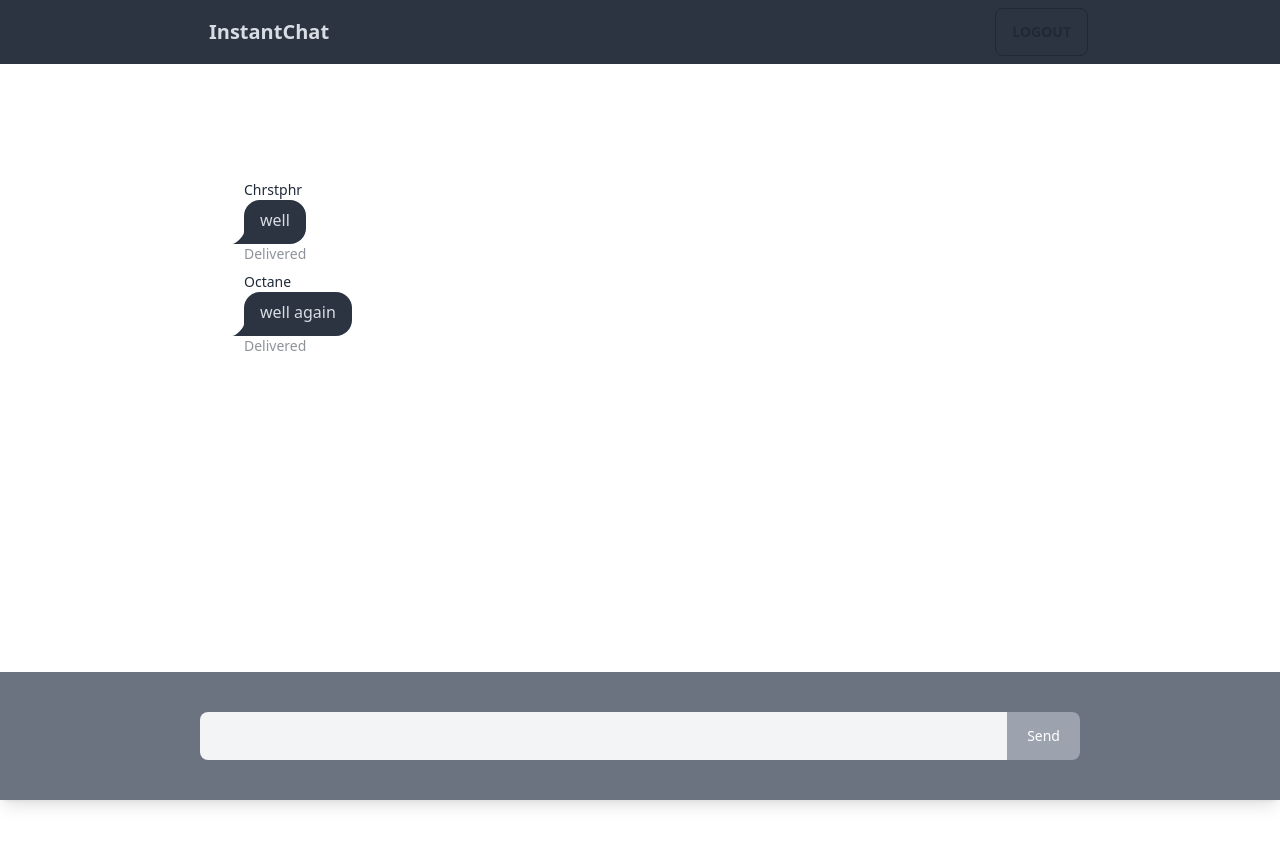
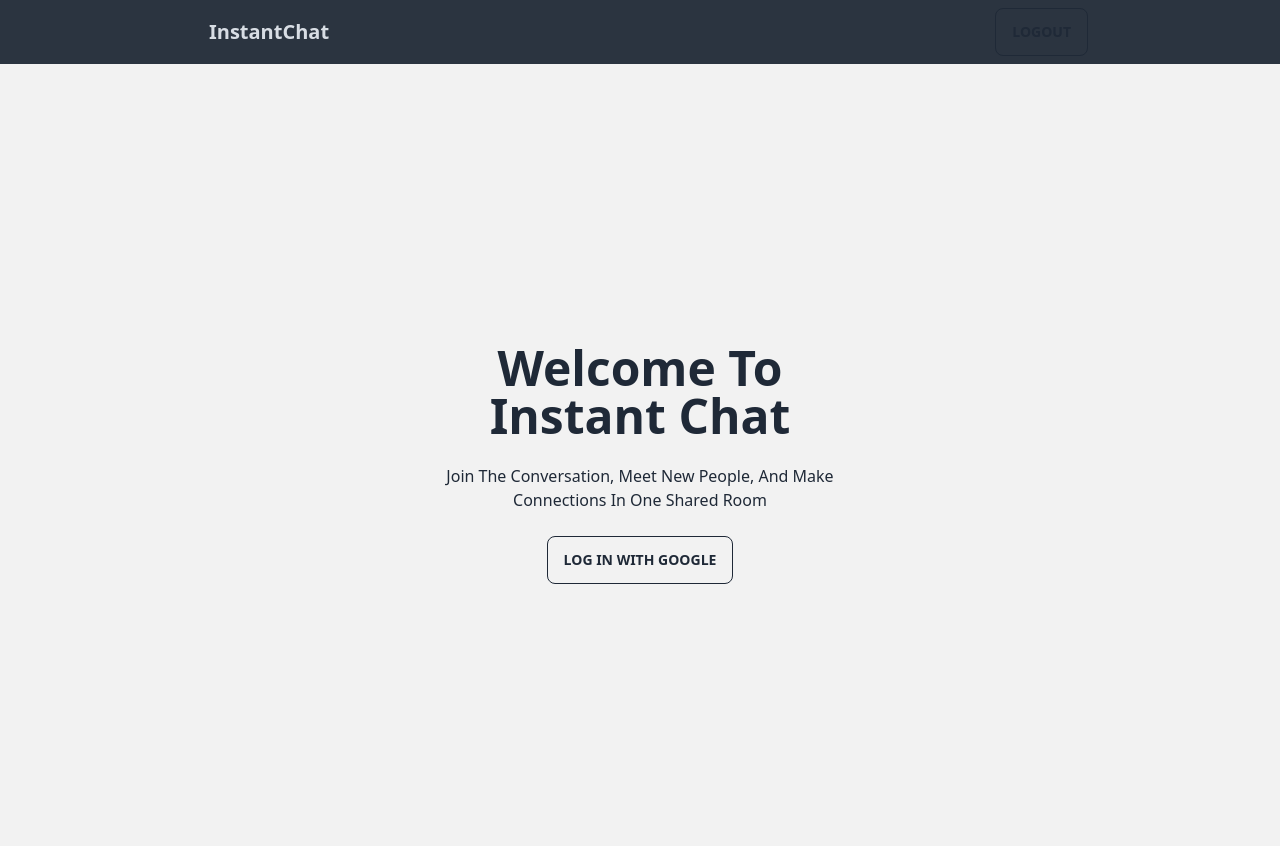
Before and after one commit to Chrstphr9/Instant-Chat, a React (Vite) app: page / in a window 1280 px wide. Shown: the top 846 px of the page. Before the commit the page ends 800 px from the top, so only its background shows below. Built offline with nearby package versions, Linux system fonts and the light colour scheme.

Commit message:
routed login and chatroom

```diff
--- a/src/App.jsx
+++ b/src/App.jsx
@@ -1,3 +1,4 @@
+import { Route, Routes } from "react-router-dom"
 import Navbar from "./components/Navbar"
 import ChatRoom from "./pages/ChatRoom"
 import Login from "./pages/Login"
@@ -6,8 +7,11 @@ function App() {
   return (
     <>
     <Navbar />
-    {/* <Login />  */}
-    <ChatRoom />
+    <Routes>
+      <Route path="/" element={<Login />} />
+      <Route path="/chat" element={<ChatRoom />} />
+      <Route />
+    </Routes>
     </>
   )
 }
```
